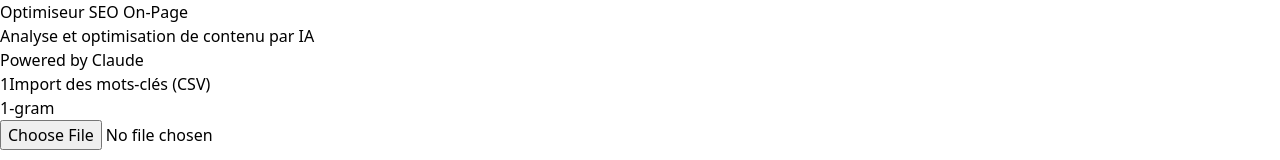
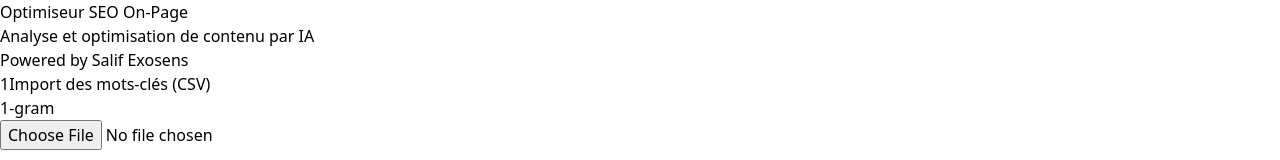
Before and after one commit to Sasa145-hue/oprimiseur-mot-clef-seo, a React (Vite) app: page / in a window 1280 px wide. Shown: the top 160 px of the page. Built offline with nearby package versions, Linux system fonts and the light colour scheme.

Commit message:
Update API integration from Anthropic to Gemini

```diff
--- a/src/App.jsx
+++ b/src/App.jsx
@@ -5,7 +5,7 @@ import ApiKeyInput from './components/ApiKeyInput'
 import KeywordList from './components/KeywordList'
 import TextDisplay from './components/TextDisplay'
 import { parseKeywordCSV } from './utils/csvParser'
-import { analyzeKeywords, generateOptimizedText } from './utils/anthropic'
+import { analyzeKeywords, generateOptimizedText } from './utils/gemini'
 
 export default function App() {
   // Configuration state
@@ -48,7 +48,7 @@ export default function App() {
 
   const handleAnalyze = async () => {
     const totalKw = Object.values(csvData).reduce((acc, d) => acc + d.length, 0)
-    if (!apiKey.trim()) { setError('Veuillez saisir votre clé API Anthropic.'); return }
+    if (!apiKey.trim()) { setError('Veuillez saisir votre clé API Gemini.'); return }
     if (!pageText) { setError('Veuillez d\'abord crawler une page.'); return }
     if (totalKw === 0) { setError('Veuillez importer au moins un fichier CSV.'); return }
 
@@ -137,7 +137,7 @@ export default function App() {
           <div className="flex items-center gap-2">
             <span className="inline-flex items-center gap-1.5 text-xs text-gray-500 bg-gray-100 px-3 py-1.5 rounded-full">
               <span className="w-2 h-2 rounded-full bg-green-400 inline-block"></span>
-              Powered by Claude
+              Powered by Salif Exosens
             </span>
           </div>
         </div>
```
